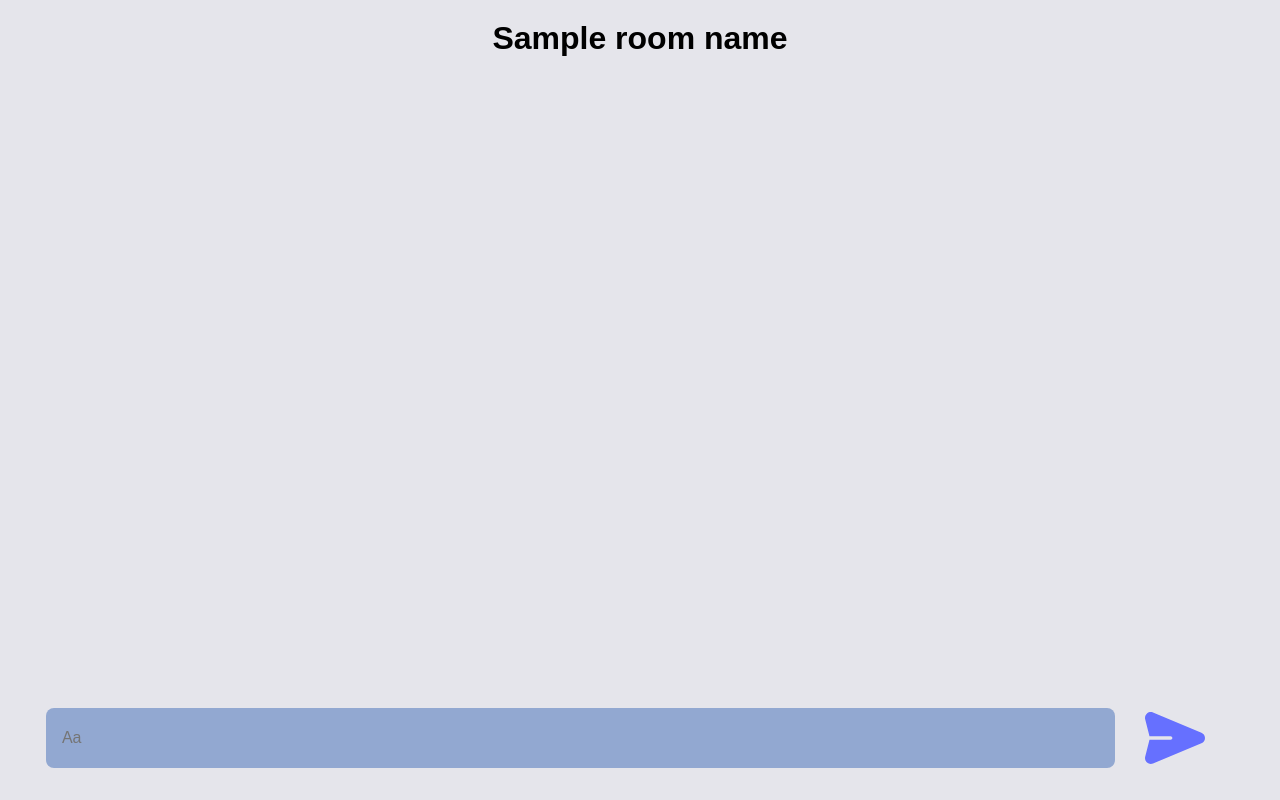
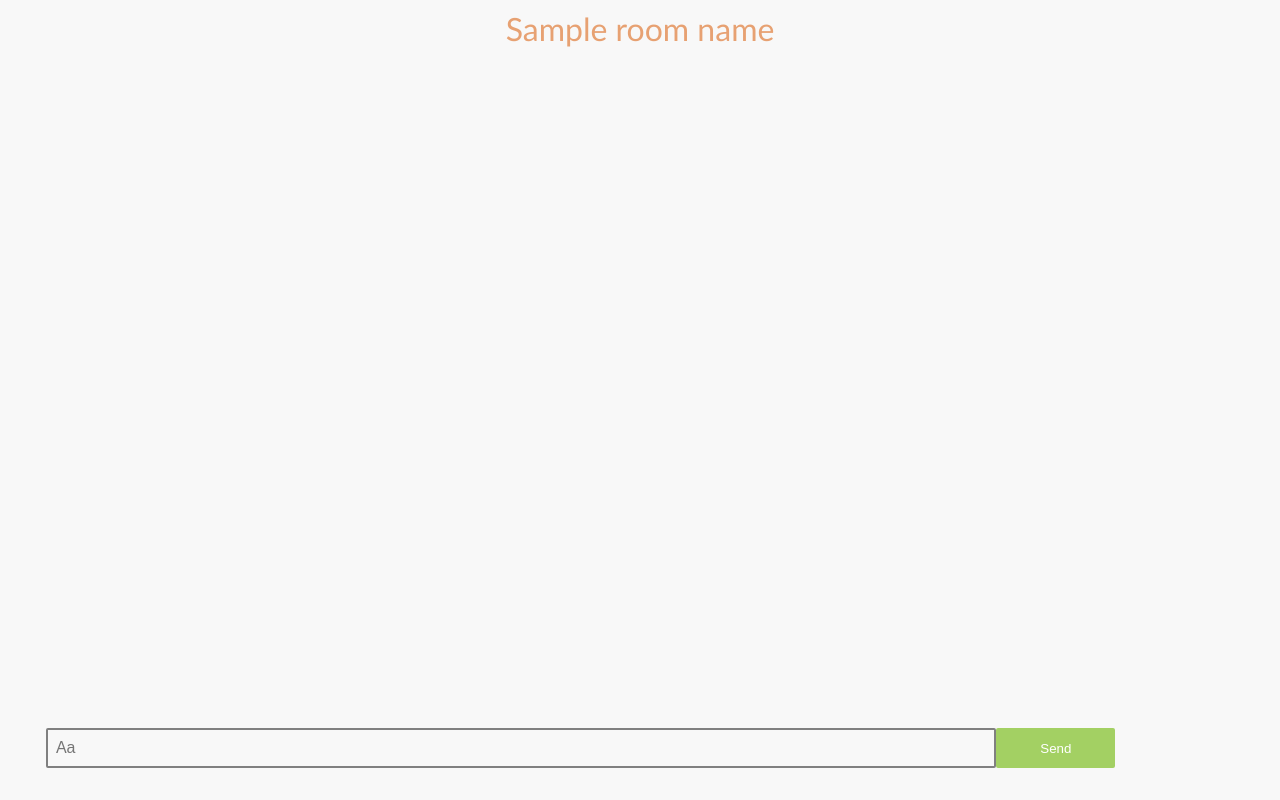
Before and after one commit to U1F928/web-chat-old, a Flask app: template templates/chat.html in a window 1280 px wide. Run offline with Flask 2, Linux system fonts and the light colour scheme; the template is opened without the code that fills it: most values are stand-ins (such as "Sample title", 1, 10 or a date in 2020); some libraries are stand-ins or nearby versions.

Commit message:
changed colors

```diff
--- a/templates/chat.html
+++ b/templates/chat.html
@@ -8,19 +8,19 @@
     <style>
         body
         {
-            background-color: #E5E5EB;
+            background-color: #f8f8f8;
+            font-family: "Calibri", "Roboto", sans-serif;
         }
         .grid
         {
             display: grid;
-            grid-template-rows: 5fr 80vh 5fr;
+            grid-template-rows: 5vh 85vh 5vh;
         }
         #room-name
         {
             place-self: center;
-            font-family: Arial, Helvetica, sans-serif;
             font-size: 2rem;
-            font-weight: 700;
+            color: #e7a172;
         }
         #comment-section
         {
@@ -39,20 +39,21 @@
         }
         .comment
         {
-            border-radius: 0.5rem;
             margin: 0.2rem;
             padding: 0.5rem;
             font-size: 1rem;
-            font-family: Arial, Helvetica, sans-serif;
             word-break: break-all;
             clear:both;
             float:left;
-            background-color: #92A8D1;
+            border-radius: 2px;
+            background-color: #c7eafc;
+            color: #45829b;
         }
         #second-grid
         {
             display: grid;
-            grid-template-columns: 90fr 10fr;
+            bottom: 0;
+            grid-template-columns: 80% 10%;
             column-gap: 0;
             margin-left: 3%;
             margin-right: 3%;
@@ -61,15 +62,24 @@
         #comment-form
         {
             border: none;
-            border-radius: 0.5rem;
             font-size: 1rem;
-            padding: 1rem;
-            background-color: #92A8D1;
+            padding: 0.5rem;
+            background-color: #f8f8f8;
+            border: solid 2px;
+            border-radius: 2px;
+            border-color: #808080;
+            color: #808080;
         }
-        #send-icon
+        #send-button
         {
-            place-self: center;
-            cursor: pointer;
+            width: 100%;
+            height: 100%;
+            background-color: #a3d063;
+            border: 2px solid;
+            border-color: #a3d063;
+            border-radius: 2px;
+            color: white;
+            margin: auto;
         }
     </style>
 </head>
@@ -86,7 +96,7 @@
 
         <span id="second-grid">
             <input id="comment-form" type="text" name="comment_text" placeholder="Aa">
-            <img id="send-icon" src="/static/send_blue.svg" width="60fr" height="60fr">
+            <button id="send-button"> Send</button>
         </span>
 
 
```
